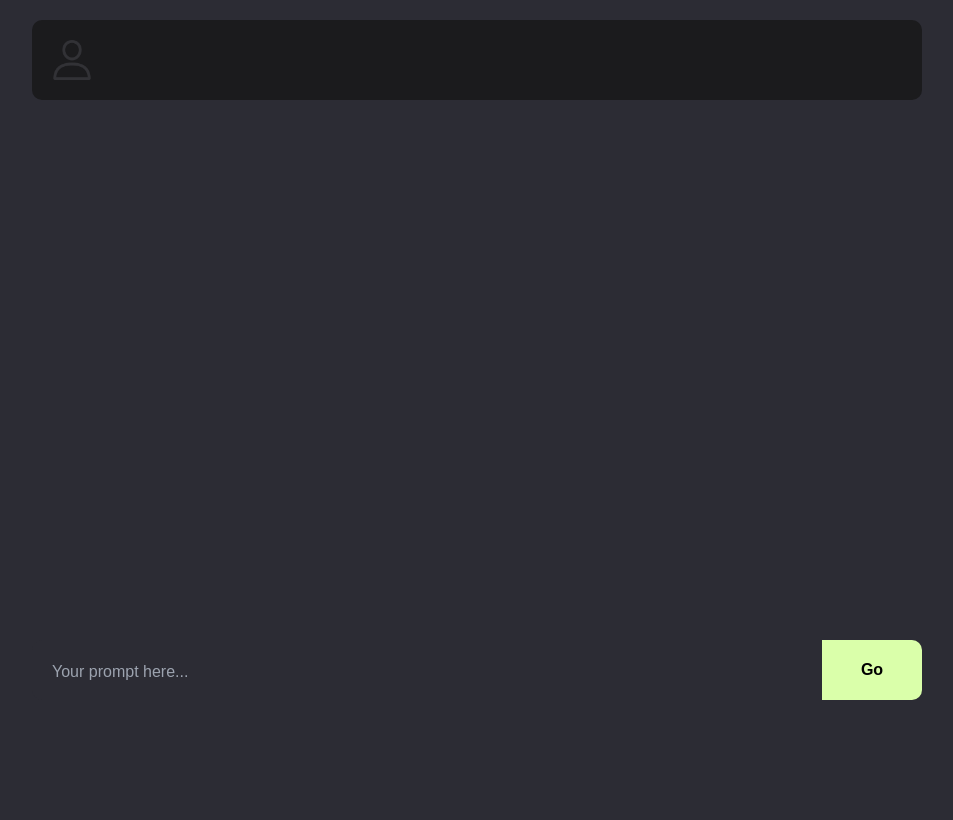
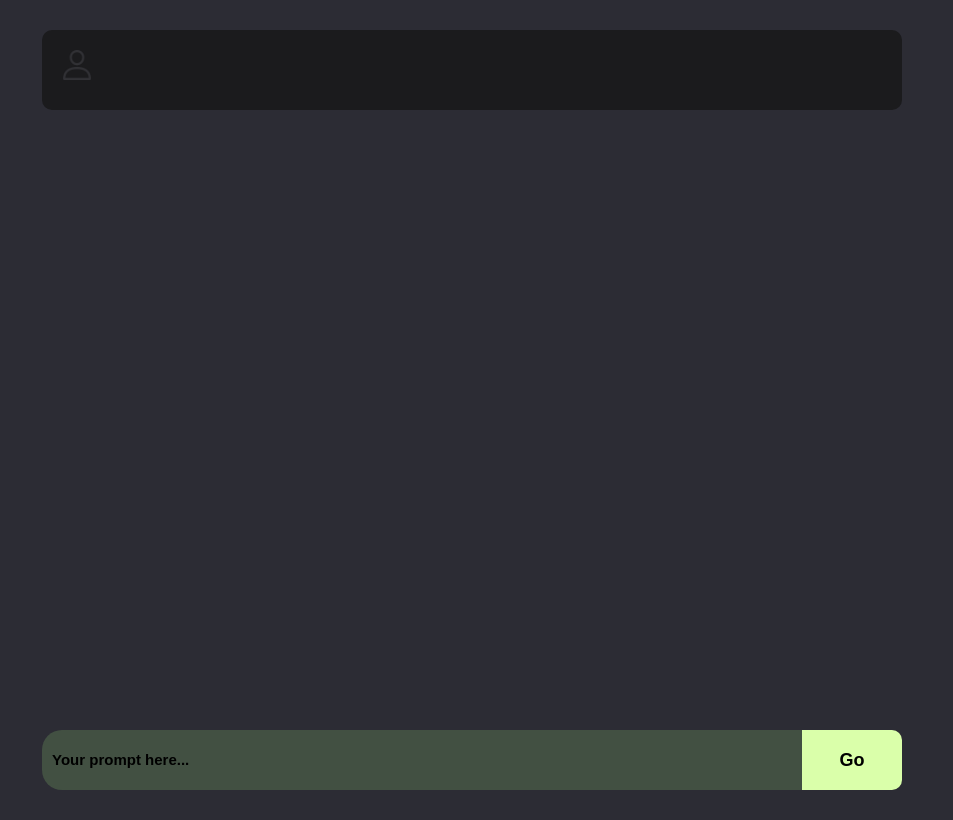
Before and after one commit to Dikshit-Kapoor/react-chatbot, a React (Vite) app: page /chat in a window 1280 px wide. Shown: the whole page, without its empty margins (128-1081 px from the left). Built offline with nearby package versions, Linux system fonts and the light colour scheme.

Commit message:
Adding firebase changes to handle google auth

```diff
--- a/src/App.css
+++ b/src/App.css
@@ -1,11 +1,11 @@
 .App {
   display: grid;
   grid-template-columns: auto 50px;
-  gap: 20px;
+  gap:30px;
   max-width: 1000px;
   margin: 0  auto;
   min-height: 100vh;
-  padding: 20px;
+  padding: 30px;
 }
 
 .Column {
@@ -14,8 +14,8 @@
 
 .Title {
   padding: 30px;
-  margin-bottom: 20px;
-  border-radius: 10px;
+  margin-bottom: 30px;
+  border-radius: 20px;
   color: black;
   background-color: rgb(218, 255, 170);
 }
@@ -23,7 +23,7 @@
 .Content {
   height: calc(100vh - 200px);
   overflow-y: scroll;
-  margin-bottom: 20px;
+  margin-bottom: 100px;
 }
 
 ::-webkit-scrollbar {
--- a/src/components/Chat.tsx
+++ b/src/components/Chat.tsx
@@ -10,8 +10,8 @@ function Chat() {
     const [question, setQuestion] = useState<string>('');
     const [answer, setAnswer] = useState<string>("");
     const [role, setRole] = useState<string>("user");
-  const API_KEY=import.meta.env.VITE_API_KEY;
-  const API_URL=import.meta.env.VITE_GEMINI_API_URL;
+    const API_KEY = import.meta.env.VITE_API_KEY;
+    const API_URL = import.meta.env.VITE_GEMINI_API_URL;
 
     const handleSubmit = async (): Promise<any> => {
         setAnswer("loading the answer...")
@@ -52,7 +52,7 @@ function Chat() {
 
                 <div className={styles.wrapper}>
                     <input placeholder="Your prompt here..." className={styles.text} value={question} onChange={(e) => { setQuestion(e.target.value) }} ></input>
-          <button tabIndex={0} onKeyDown={e=>e.key==="Enter"? handleSubmit:''} className={styles.btn} onClick={handleSubmit}> Go</button>
+                    <button tabIndex={0} onKeyDown={e => e.key === "Enter" ? handleSubmit : ''} className={styles.btn} onClick={handleSubmit}> Go</button>
                 </div>
 
             </div>
--- a/src/components/Navigation.tsx
+++ b/src/components/Navigation.tsx
@@ -11,7 +11,7 @@ const Navigation = () => {
   return (
     <nav className={styles.nav}>
       <button className={styles.logout} onClick={handleLogOut}>
-        Log Out
+        Sign In
       </button>
     </nav>
   );
--- a/src/pages/Home.tsx
+++ b/src/pages/Home.tsx
@@ -5,7 +5,7 @@ const Home=()=>{
         <div>
        <Navigation/>
        <Layout>
-        <p style={{ marginTop: "2rem" }}>Welcome back 👋</p>
+        <p style={{ marginTop: "2rem",color:"white" }}>Welcome back 👋</p>
       </Layout>
         </div>
     )
--- a/src/styles/Input.module.css
+++ b/src/styles/Input.module.css
@@ -2,23 +2,25 @@
   display: grid;
   grid-template-columns: auto 100px;
   height: 60px;
-    border-radius: 10px;
-    background-color: #2c2c34;
+  border-radius: 20px;
+  background-color: rgb(66, 80, 66);
 }
 
 .text {
-    border: none;
   outline: none;
   background: none;
-    padding: 20px;
-    color: white;
-    font-size: 16px;
+  padding: 10px;
+  font-size: 15px;
+  color: black;
+  font-weight: bold;
 }
-
+input::placeholder { /* WebKit, Blink, Edge */
+  color:    black;
+}
 .btn {
   border: none;
   border-radius: 0 10px 10px 0;
-    font-size: 16px;
+  font-size: 18px;
   font-weight: bold;
   height: 60px;
   color: black;
@@ -30,10 +32,10 @@
   background-color: rgb(200, 253, 130);
 }
 
-  .wrapper2{
+.wrapper2 {
   display: grid;
-    grid-template-columns: 60px auto;
-    min-height: 60px;
+  grid-template-columns: 50px auto;
+  min-height: 80px;
   padding: 20px;
   margin-bottom: 20px;
   border-radius: 10px;
@@ -41,6 +43,6 @@
 }
 
 .avatar {
-    width: 40px;
-    height: 40px;
+  width: 30px;
+  height: 30px;
 }
--- a/src/styles/navigation.module.css
+++ b/src/styles/navigation.module.css
@@ -1,17 +1,17 @@
 .nav {
     box-shadow: 0 0 #0000, 0 0 #0000, 0 1px 2px 0 rgba(0, 0, 0, 0.05);
-    background-color: rgb(255 255 255);
+    background-color: rgb(228, 221, 221);
     box-shadow: 0px 2px 16px rgba(0, 0, 0, 0.15);
-    margin-left: 1rem;
-    margin-right: 1rem;
-    margin-top: 1rem;
+    margin-left: 2rem;
+    margin-right: 2rem;
+    margin-top: 2rem;
     border-radius: 1rem;
     display: flex;
     justify-content: space-between;
     align-items: center;
-    height: 4rem;
-    padding-right: 1rem;
-    padding-left: 1rem;
+    height: 2rem;
+    padding-right: 2rem;
+    padding-left: 2rem;
   }
 
   .imgLogo {
```
Lines whose indentation alone changed are shown as unchanged.
